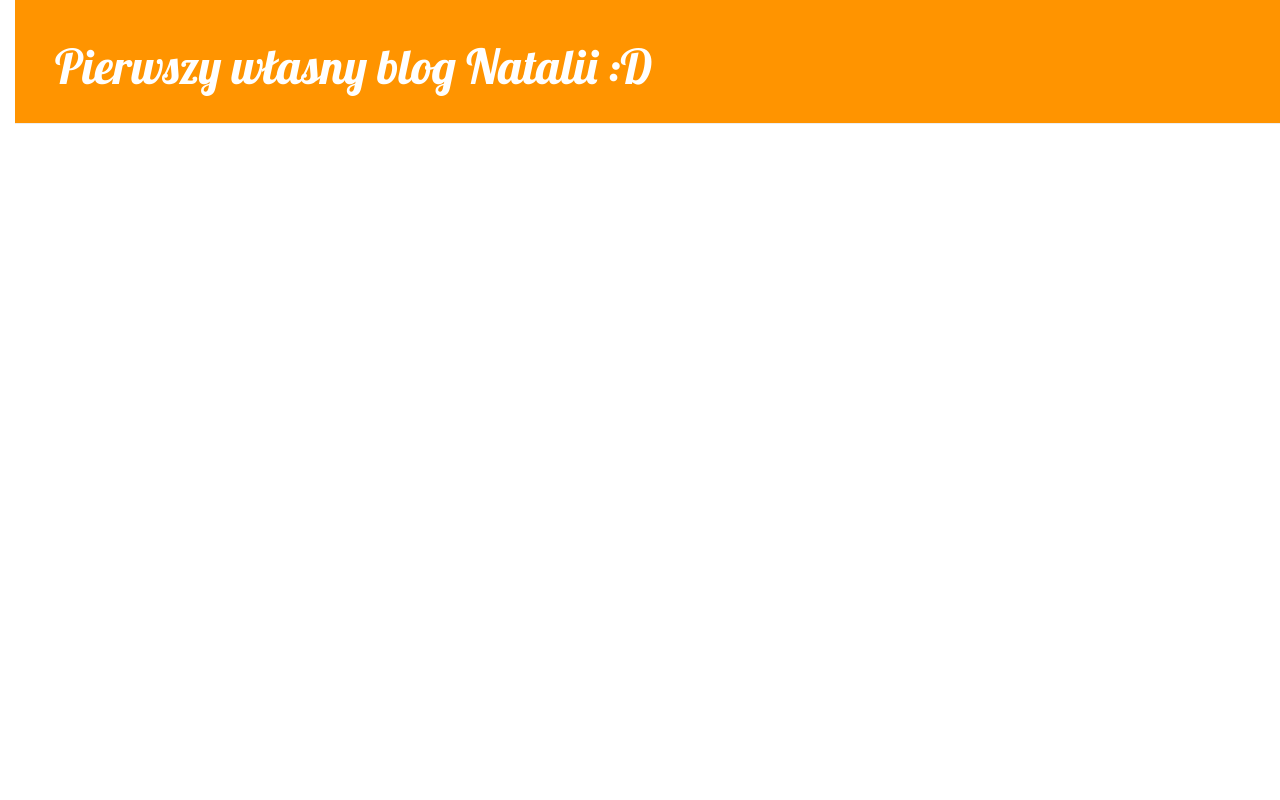
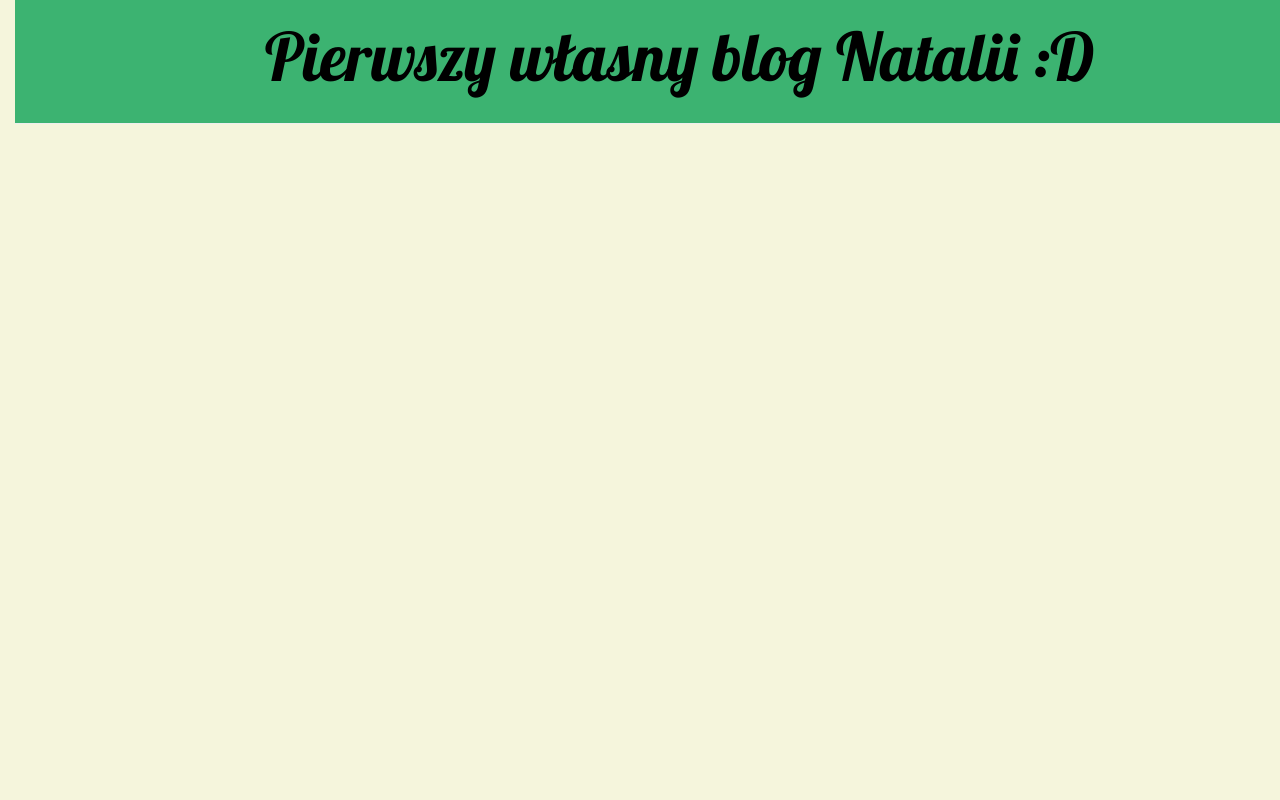
Before and after one commit to Nathalizz/Repozytorium, a Django app: page / in a window 1280 px wide. Run offline with Django 3.2, Linux system fonts and the light colour scheme; data that the repository does not hold is empty; some libraries are stand-ins or nearby versions.

Commit message:
seven commit

```diff
--- a/blog/templates/blog/base.html
+++ b/blog/templates/blog/base.html
@@ -1,7 +1,7 @@
 {% load staticfiles %}
 <html>
     <head>
-        <title>Django Girls blog</title>
+        <title>Czyste szaleństwo</title>
         <link rel="stylesheet" href="//maxcdn.bootstrapcdn.com/bootstrap/3.2.0/css/bootstrap.min.css">
         <link rel="stylesheet" href="//maxcdn.bootstrapcdn.com/bootstrap/3.2.0/css/bootstrap-theme.min.css">
         <link href='//fonts.googleapis.com/css?family=Lobster&subset=latin,latin-ext' rel='stylesheet' type='text/css'>
@@ -9,7 +9,7 @@
     </head>
     <body>
       <div class="page-header">
-             <h1><a href="/">Pierwszy własny blog Natalii <jeeeeej> :D</a></h1>
+             <h1><a href="/">Pierwszy własny blog Natalii :D</a></h1>
          </div>
          <div class="content container">
              <div class="row">
--- a/blog/views.py
+++ b/blog/views.py
@@ -1,4 +1,4 @@
-from django.shortcuts import render
+
 
 from .models import Post
 
--- a/static/blog.css
+++ b/static/blog.css
@@ -1,26 +1,25 @@
-h1 a {
-    color: #FCA205;
-}
-
 body {
     padding-left: 15px;
+	background-color: #f5f5dc;
 }
 
 h1 a {
-    color: #FCA205;
+    color: #ff0000;
     font-family: 'Lobster';
+    margin-top: 0;
 }
 
 .page-header {
-    background-color: #ff9400;
+    background-color: #3cb371;
     margin-top: 0;
-    padding: 20px 20px 20px 40px;
+    padding: 20px 20px 20px 250px;
 }
 
 .page-header h1, .page-header h1 a, .page-header h1 a:visited, .page-header h1 a:active {
-    color: #ffffff;
-    font-size: 36pt;
+    color: #000000;
+    font-size: 50pt;
     text-decoration: none;
+    margin-top: 0;
 }
 
 .content {
@@ -32,8 +31,8 @@ h1, h2, h3, h4 {
 }
 
 .date {
-    float: right;
-    color: #828282;
+    float: right;;;
+    color: #ff0000;
 }
 
 .save {
@@ -45,16 +44,16 @@ h1, h2, h3, h4 {
 }
 
 .top-menu, .top-menu:hover, .top-menu:visited {
-    color: #ffffff;
+    color: #3cb371;
     float: right;
     font-size: 26pt;
     margin-right: 20px;
 }
 
 .post {
-    margin-bottom: 70px;
+    margin-bottom: 1px;
 }
 
 .post h1 a, .post h1 a:visited {
-    color: #000000;
+    color: #3cb371;
 }
```
